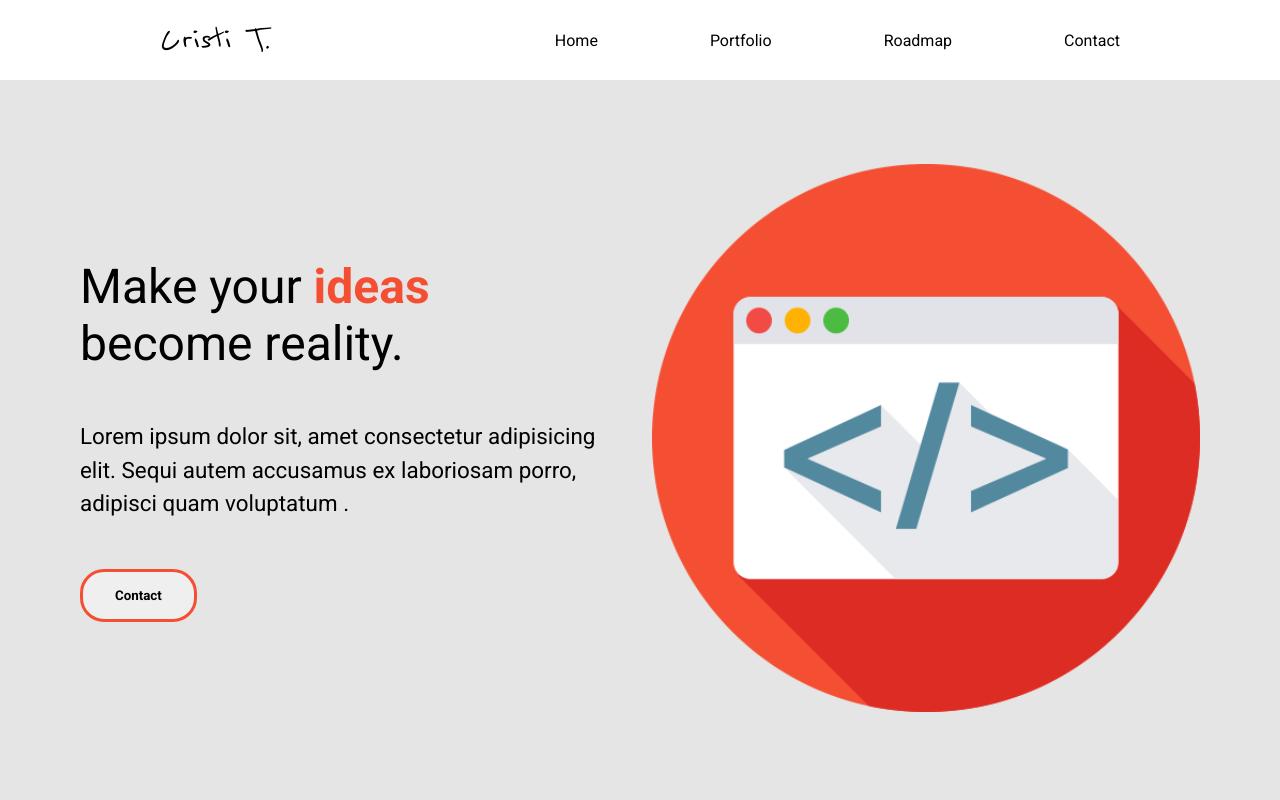
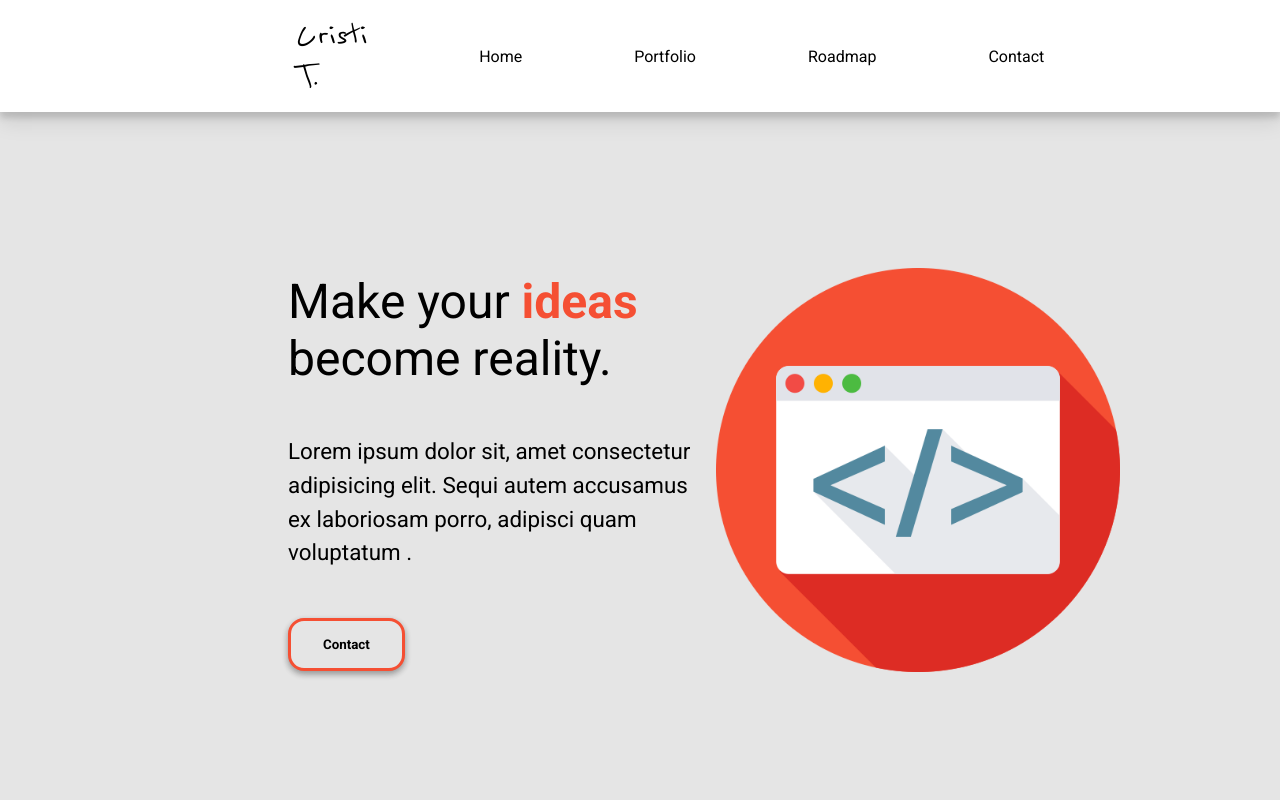
Before and after one commit to CristiTomaaa/ct-portfolio, a React (Create React App) app: page / in a window 1280 px wide. Shown: the top 800 px of the page. Built offline with nearby package versions, Linux system fonts and the light colour scheme.

Commit message:
Linked the pages in the menu using react-router-dom

```diff
--- a/src/App.js
+++ b/src/App.js
@@ -1,16 +1,31 @@
 //IMPORT PAGES
 import AboutUs from "./pages/AboutUs";
+import Contact from "./pages/Contact";
+import Portfolio from "./pages/Portfolio";
+
 //IMPORT STYLES
 import GlobalStyles from "./components/GlobalStyles";
 import Nav from "./components/Nav";
 
+//IMPORT ROUTER
+import {Switch, Route} from 'react-router-dom';
 
 function App() {
   return (
     <div className="App">
+      <GlobalStyles />
       <Nav />
-      <AboutUs />
-      <GlobalStyles />
+      <Switch>
+        <Route path="/" exact>
+          <AboutUs />
+        </Route>
+        <Route path="/portfolio">
+          <Portfolio />
+        </Route>
+        <Route path="/contact">
+          <Contact />
+        </Route>
+      </Switch>
     </div>
   );
 }
--- a/src/components/GlobalStyles.js
+++ b/src/components/GlobalStyles.js
@@ -19,10 +19,11 @@ button{
   cursor: pointer;
   padding: 1rem 2rem;
   border: 3px solid #F54F33;
-  border-radius: 1.5rem;
+  border-radius: 1rem;
+  background-color: #E5E5E5;
   color: black;
   transition: all 0.5s ease;
-  font-family: 'Roboto', Arial;
+  font-family: 'Roboto', Arial;box-shadow: 0 3px 6px rgba(0,0,0,0.16), 0 3px 6px rgba(0,0,0,0.23);
   &:hover{
     background-color: #F54F33;
     color: white;
--- a/src/components/Nav.js
+++ b/src/components/Nav.js
@@ -1,22 +1,23 @@
 import React from "react";
 import styled from 'styled-components';
+import {Link} from 'react-router-dom';
 
 const Nav = () => {
   return(
     <StyledNav>
-      <h1><a id="logo" href="#">Cristi T.</a></h1>
+      <h1><Link id="logo" to="/">Cristi T.</Link></h1>
       <ul>
         <li>
-          <a href="#">Home</a>
+          <Link to="/">Home</Link>
         </li>
         <li>
-          <a href="#">Portfolio</a>
+          <Link to="/portfolio">Portfolio</Link>
         </li>
         <li>
-          <a href="#">Roadmap</a>
+          <Link to="#">Roadmap</Link>
         </li>
         <li>
-          <a href="#">Contact</a>
+          <Link to="/contact">Contact</Link>
         </li>
       </ul>
     </StyledNav>
@@ -29,8 +30,9 @@ const StyledNav = styled.nav`
   margin: auto;
   justify-content: space-between;
   align-items: center;
-  padding: 1rem 10rem;
+  padding: 1rem 18.5rem;
   background-color: #FFFFFF;
+  box-shadow: 0 10px 20px rgba(0,0,0,0.10), 0 6px 6px rgba(0,0,0,0.13);
   a {
     color: black;
     text-decoration: none;
--- a/src/index.js
+++ b/src/index.js
@@ -2,10 +2,13 @@ import React from 'react';
 import ReactDOM from 'react-dom';
 import App from './App';
 import reportWebVitals from './reportWebVitals';
+import {BrowserRouter} from 'react-router-dom';
 
 ReactDOM.render(
   <React.StrictMode>
-    <App />
+    <BrowserRouter>
+      <App />
+    </BrowserRouter>
   </React.StrictMode>,
   document.getElementById('root')
 );
--- /dev/null
+++ b/src/pages/Contact.js
@@ -0,0 +1,11 @@
+import React from 'react';
+
+const Contact = () => {
+  return(
+    <div>
+      <h1>Contact</h1>
+    </div>
+  )
+}
+
+export default Contact;
--- /dev/null
+++ b/src/pages/Portfolio.js
@@ -0,0 +1,11 @@
+import React from 'react';
+
+const Portfolio = () => {
+  return(
+    <div>
+      <h1>Portfolio</h1>
+    </div>
+  )
+}
+
+export default Portfolio;
--- a/src/styles.js
+++ b/src/styles.js
@@ -1,11 +1,11 @@
 import styled from 'styled-components';
-
 export const StyledHeader = styled.div`
 min-height: 90vh;
 display: flex;
 align-items: center;
 justify-content: space-between;
-padding: 5rem;
+padding: 5rem 10rem;
+margin-left: 8rem;
 color: black;
 `;
 
```
Also changed, not shown: src/components/ServicesSection.js (+4 -3 lines).
